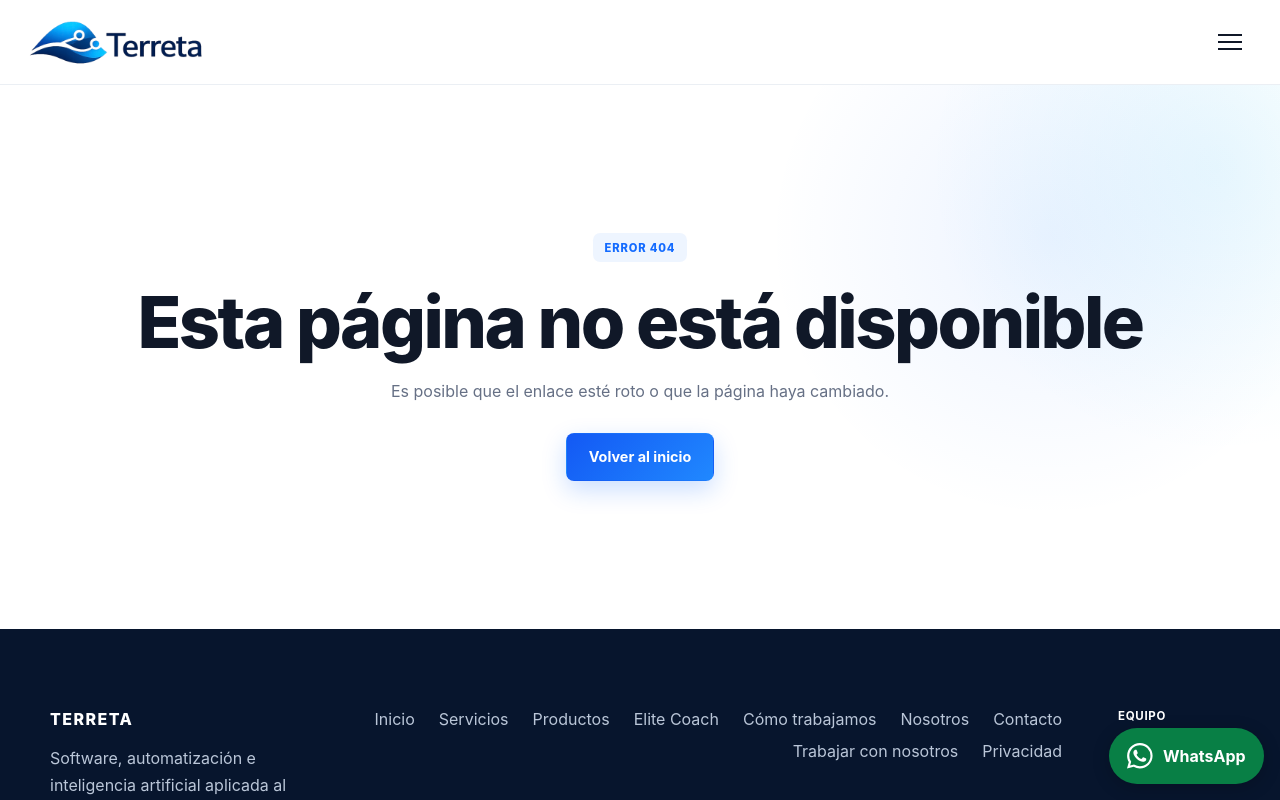
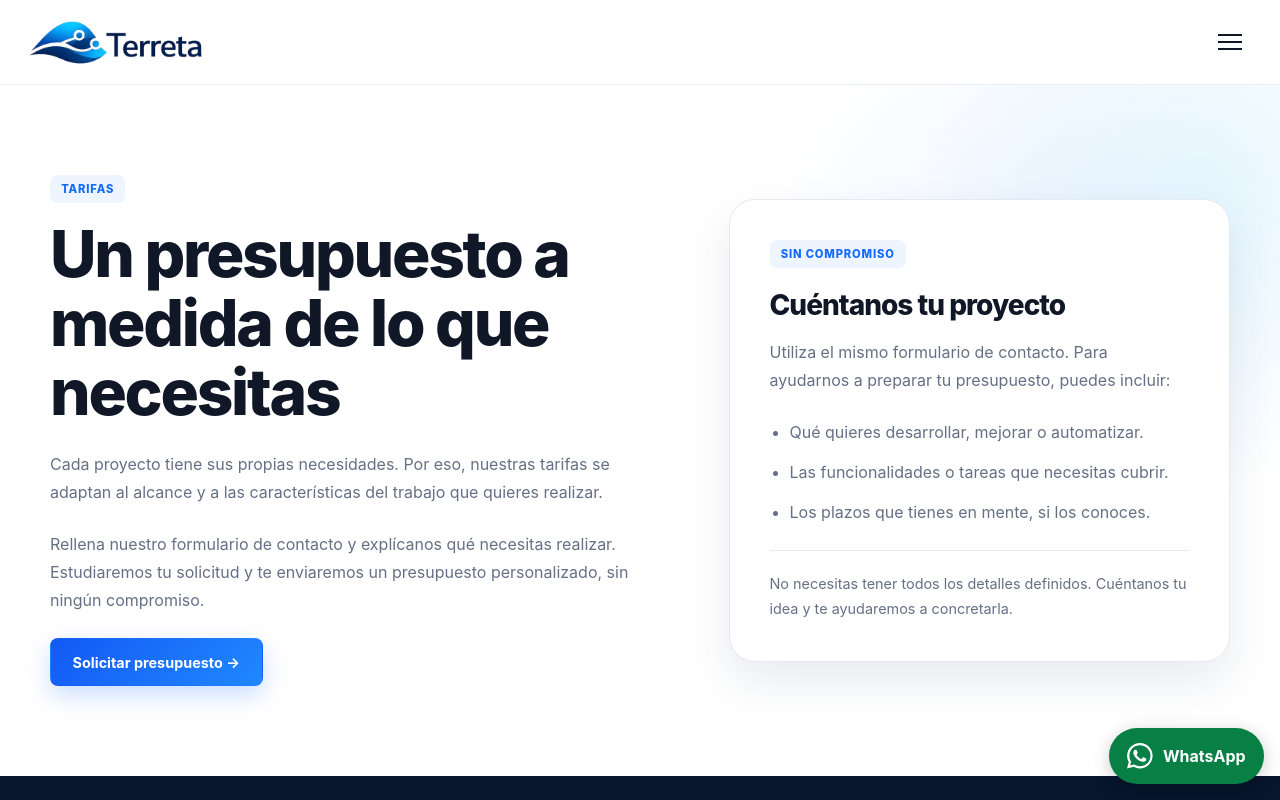
Before and after one commit to AntonioPardoRuiz/terretaLanding, an Angular app: page /tarifas in a window 1280 px wide. Shown: the top 800 px of the page. Built offline with nearby package versions, Linux system fonts and the light colour scheme.

Commit message:
Add pricing page with no-obligation quote request

```diff
--- a/src/app/app.routes.ts
+++ b/src/app/app.routes.ts
@@ -24,6 +24,18 @@ export const routes: Routes = [
         description:
           'Soluciones web, móviles, automatizaciones e inteligencia artificial adaptadas a las necesidades reales de cada empresa.',
         canonicalPath: '/servicios',
+      },
+    },
+  },
+  {
+    path: 'tarifas',
+    loadComponent: () => import('./pages/pricing/pricing').then((c) => c.PricingComponent),
+    data: {
+      seo: {
+        title: 'Tarifas | Presupuesto sin compromiso | Terreta',
+        description:
+          'Cuéntanos qué necesitas realizar a través de nuestro formulario de contacto y te enviaremos un presupuesto personalizado sin ningún compromiso.',
+        canonicalPath: '/tarifas',
       },
     },
   },
--- a/src/app/core/layout/footer/footer.html
+++ b/src/app/core/layout/footer/footer.html
@@ -7,7 +7,7 @@
       </div>
       <nav aria-label="Navegación secundaria">
         <a routerLink="/">Inicio</a><a routerLink="/servicios">Servicios</a
-        ><a routerLink="/productos">Productos</a
+        ><a routerLink="/tarifas">Tarifas</a><a routerLink="/productos">Productos</a
         ><a routerLink="/aplicaciones/fitness-app">Elite Coach</a
         ><a routerLink="/como-trabajamos">Cómo trabajamos</a><a routerLink="/nosotros">Nosotros</a
         ><a routerLink="/contacto">Contacto</a
--- a/src/app/core/layout/header/header.html
+++ b/src/app/core/layout/header/header.html
@@ -28,6 +28,7 @@
           >Inicio</a
         >
         <a routerLink="/servicios" routerLinkActive="active" (click)="closeMenu()">Servicios</a>
+        <a routerLink="/tarifas" routerLinkActive="active" (click)="closeMenu()">Tarifas</a>
         <a routerLink="/productos" routerLinkActive="active" (click)="closeMenu()">Productos</a>
         <a routerLink="/como-trabajamos" routerLinkActive="active" (click)="closeMenu()"
           >Cómo trabajamos</a
--- a/src/app/core/layout/header/header.scss
+++ b/src/app/core/layout/header/header.scss
@@ -77,7 +77,7 @@
   margin: 0.3rem auto;
   background: var(--color-heading);
 }
-@media (max-width: 82rem) {
+@media (max-width: 88rem) {
   .menu-button {
     display: block;
   }
@@ -117,7 +117,7 @@
   opacity: 0.55;
   white-space: nowrap;
 }
-@media (min-width: 82.01rem) {
+@media (min-width: 88.01rem) {
   .navigation .team-access {
     order: 2;
     margin-left: -0.5rem;
--- a/src/app/pages/contact/contact.html
+++ b/src/app/pages/contact/contact.html
@@ -28,8 +28,8 @@
           <span class="section-label">Cuéntanos qué necesitas</span>
           <h2 id="form-title">Información inicial del proyecto</h2>
           <p>
-            Comparte el contexto básico de tu necesidad. Los datos se enviarán de forma segura para
-            valorar tu consulta.
+            Rellena este formulario y explícanos qué necesitas realizar. Estudiaremos tu solicitud
+            y te enviaremos un presupuesto personalizado sin ningún compromiso.
           </p>
           <div class="privacy-note">
             <strong>Privacidad</strong
--- /dev/null
+++ b/src/app/pages/pricing/pricing.html
@@ -0,0 +1,36 @@
+<section class="pricing" aria-labelledby="pricing-title">
+  <app-container>
+    <div class="pricing__grid">
+      <div>
+        <span class="eyebrow">Tarifas</span>
+        <h1 id="pricing-title">Un presupuesto a medida de lo que necesitas</h1>
+        <p>
+          Cada proyecto tiene sus propias necesidades. Por eso, nuestras tarifas se adaptan al
+          alcance y a las características del trabajo que quieres realizar.
+        </p>
+        <p>
+          Rellena nuestro formulario de contacto y explícanos qué necesitas realizar. Estudiaremos
+          tu solicitud y te enviaremos un presupuesto personalizado, sin ningún compromiso.
+        </p>
+        <app-button label="Solicitar presupuesto →" link="/contacto" />
+      </div>
+      <aside class="pricing__card" aria-labelledby="pricing-details">
+        <span class="eyebrow">Sin compromiso</span>
+        <h2 id="pricing-details">Cuéntanos tu proyecto</h2>
+        <p>
+          Utiliza el mismo formulario de contacto. Para ayudarnos a preparar tu presupuesto, puedes
+          incluir:
+        </p>
+        <ul>
+          <li>Qué quieres desarrollar, mejorar o automatizar.</li>
+          <li>Las funcionalidades o tareas que necesitas cubrir.</li>
+          <li>Los plazos que tienes en mente, si los conoces.</li>
+        </ul>
+        <p class="pricing__note">
+          No necesitas tener todos los detalles definidos. Cuéntanos tu idea y te ayudaremos a
+          concretarla.
+        </p>
+      </aside>
+    </div>
+  </app-container>
+</section>
--- /dev/null
+++ b/src/app/pages/pricing/pricing.scss
@@ -0,0 +1,55 @@
+:host {
+  display: block;
+}
+.pricing {
+  padding: clamp(3.5rem, 7vw, 6rem) 0;
+  background: var(--gradient-page);
+}
+.pricing__grid {
+  display: grid;
+  grid-template-columns: 1.2fr 1fr;
+  align-items: center;
+  gap: clamp(2rem, 6vw, 5rem);
+}
+h1 {
+  margin: 1rem 0 1.5rem;
+  font-size: clamp(2.5rem, 5vw, 4rem);
+  line-height: 1.08;
+}
+p,
+li {
+  color: var(--color-text-muted);
+  line-height: 1.75;
+}
+p {
+  margin: 0 0 1.5rem;
+}
+.pricing__card {
+  padding: clamp(1.5rem, 4vw, 2.5rem);
+  border: 1px solid var(--color-border);
+  border-radius: var(--radius-xl);
+  background: var(--color-white);
+  box-shadow: var(--shadow-card);
+}
+h2 {
+  margin: 1.2rem 0 1rem;
+  font-size: 1.75rem;
+}
+ul {
+  padding-left: 1.25rem;
+  margin: 0 0 1.5rem;
+}
+li + li {
+  margin-top: 0.75rem;
+}
+.pricing__note {
+  margin: 0;
+  padding-top: 1.25rem;
+  border-top: 1px solid var(--color-border);
+  font-size: 0.9rem;
+}
+@media (max-width: 48rem) {
+  .pricing__grid {
+    grid-template-columns: 1fr;
+  }
+}
--- /dev/null
+++ b/src/app/pages/pricing/pricing.ts
@@ -0,0 +1,12 @@
+import { ChangeDetectionStrategy, Component } from '@angular/core';
+import { ButtonComponent } from '../../shared/ui/button/button';
+import { ContainerComponent } from '../../shared/ui/container/container';
+
+@Component({
+  selector: 'app-pricing',
+  imports: [ButtonComponent, ContainerComponent],
+  templateUrl: './pricing.html',
+  styleUrl: './pricing.scss',
+  changeDetection: ChangeDetectionStrategy.OnPush,
+})
+export class PricingComponent {}
```
Also changed, not shown: 1 other file (tests, documents, lock files or other folders).
